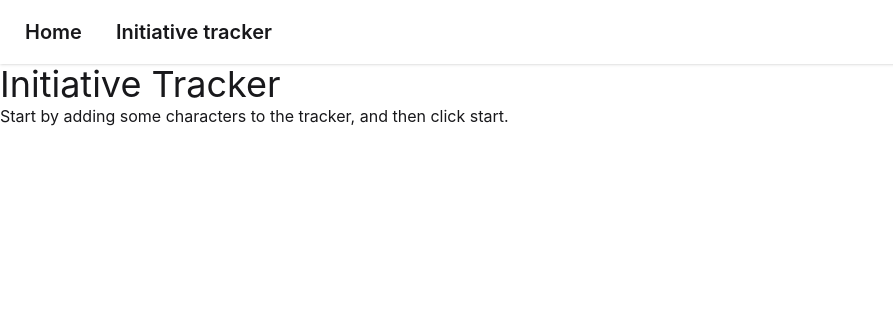
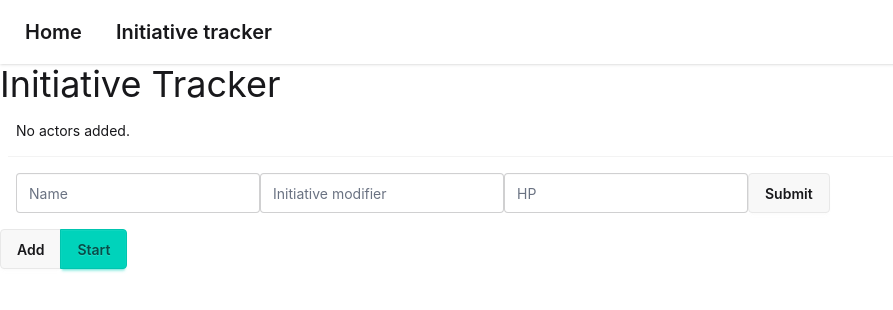
Before and after one commit to CodinFae/dnd-tools, a SvelteKit app: page /initiative-tracker in a window 1280 px wide. Shown: the top 310 px of the page, without its empty margins (0-893 px from the left). Built offline with nearby package versions, Linux system fonts and the light colour scheme.

Commit message:
Add a way to add the different characters

```diff
--- /dev/null
+++ b/src/models/characters.ts
@@ -0,0 +1,6 @@
+export interface character {
+    name : string,
+    initiativeModifier : number,
+    hp : number,
+
+}
--- a/src/routes/initiative-tracker/+page.svelte
+++ b/src/routes/initiative-tracker/+page.svelte
@@ -1,3 +1,38 @@
+<script lang="ts">
+	import type { character } from "../../models/characters";
+
+    let characters = $state<character[]>([])
+
+    const removeCharacter = (name : string) => characters = characters.filter(a => a.name != name)
+    const addCharacter = (event : SubmitEvent & {currentTarget: HTMLFormElement}) => {
+        event.preventDefault()
+        const formData = new FormData(event.currentTarget);
+        console.log(formData)
+        characters.push({
+            name: formData.get("name"),
+            hp: formData.get("hp"),
+            initiativeModifier: formData.get("initiative")
+        } satisfies character)
+    }
+</script>
+
 <h1 class="text-4xl">Initiative Tracker</h1>
-
-<p>Start by adding some characters to the tracker, and then click start.</p>
+<ul class="list">
+    {#each characters as actor }
+        <li class="list-row">{actor.name} - Initiative: {actor.initiativeModifier} HP: {actor.hp}</li>
+        {:else}
+            <li class="list-row">No actors added.</li>
+        {/each}
+    <li class="list-row">
+        <form onsubmit={addCharacter} class="flex flex-row">
+            <input type="text" class="input" placeholder="Name" name="name">
+            <input type="number" class="input" placeholder="Initiative modifier" name="initiative">
+            <input type="number" class="input" placeholder="HP" name="hp">
+            <button class="btn" type="submit">Submit</button>
+        </form>
+    </li>
+</ul>
+<div class="join">
+  <button class="btn join-item">Add</button>
+  <button class="btn join-item btn-accent">Start</button>
+</div>
```
